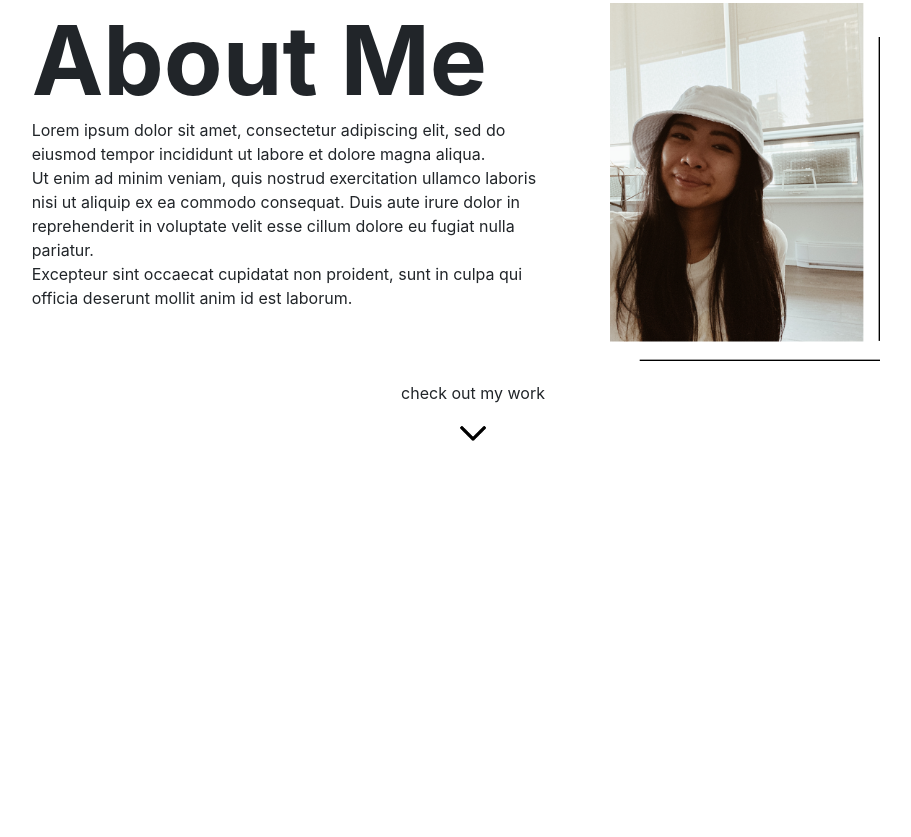
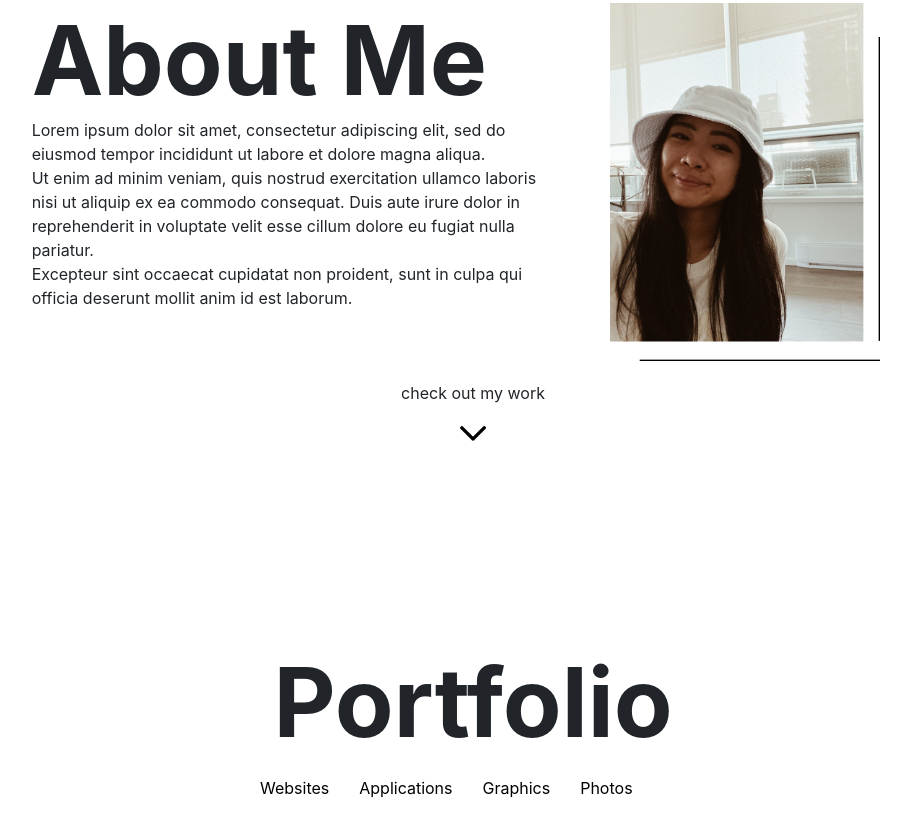
Before and after one commit to tarynwou/portfolio, a Gatsby site: page / in a window 1280 px wide. Shown: the part 1028-1865 px from the top of the page, without its empty margins (167-1078 px from the left). Before the commit the page ends 1769 px from the top, so only its background shows below. Built offline with nearby package versions, Linux system fonts and the light colour scheme; Gatsby itself is replaced by a stand-in of ours.

Commit message:
Portfolio title + link skeleton added

```diff
--- a/src/pages/index.js
+++ b/src/pages/index.js
@@ -90,6 +90,43 @@ function IndexPage() {
 				<div class="row">
 					<img className="arrow" src={Arrow} alt="Down Arrow" />
 				</div>
+				<div class="row align-items-center">
+					<h1 className="title-font" id="title-portfolio">
+						Portfolio
+					</h1>
+				</div>
+				<div class="row">
+					<div class="col-lg-3"></div>
+					<div class="col-lg-6">
+						<ul className="portfolio-links">
+							{/* //Websites */}
+							<li className="portfolio-navitem">
+								<a className="navlink" href="">
+									Websites
+								</a>
+							</li>
+							{/* //Applications */}
+							<li className="portfolio-navitem">
+								<a className="navlink" href="">
+									Applications
+								</a>
+							</li>
+							{/* //Graphics */}
+							<li className="portfolio-navitem">
+								<a className="navlink" href="">
+									Graphics
+								</a>
+							</li>
+							{/* //Photos */}
+							<li className="portfolio-navitem">
+								<a className="navlink" href="">
+									Photos
+								</a>
+							</li>
+						</ul>
+					</div>
+					<div class="col-lg-3"></div>
+				</div>
 			</div>
 		</div>
 	);
--- a/src/pages/pages.css
+++ b/src/pages/pages.css
@@ -30,6 +30,10 @@
 	color: var(--highlight);
 }
 
+#title-portfolio {
+	text-align: center;
+}
+
 .title-about {
 	padding-top: 20px;
 }
@@ -44,3 +48,32 @@
 	text-align: center;
 	padding-top: 20px;
 }
+
+/* Portfolio Page */
+
+.portfolio-links {
+	list-style-type: none;
+	margin: 0;
+}
+/* a.navlink:link {
+	color: black;
+	text-decoration: none;
+}
+a.navlink:hover {
+	color: var(--highlight);
+	text-decoration: none;
+}
+a.navlink:visited {
+	color: black;
+	text-decoration: none;
+} */
+
+.portfolio-navitem {
+	display: inline;
+	float: left;
+	padding: 15px;
+	align-items: center;
+	/* border-color: black;
+	border-width: 2px;
+	border-style: solid; */
+}
```
